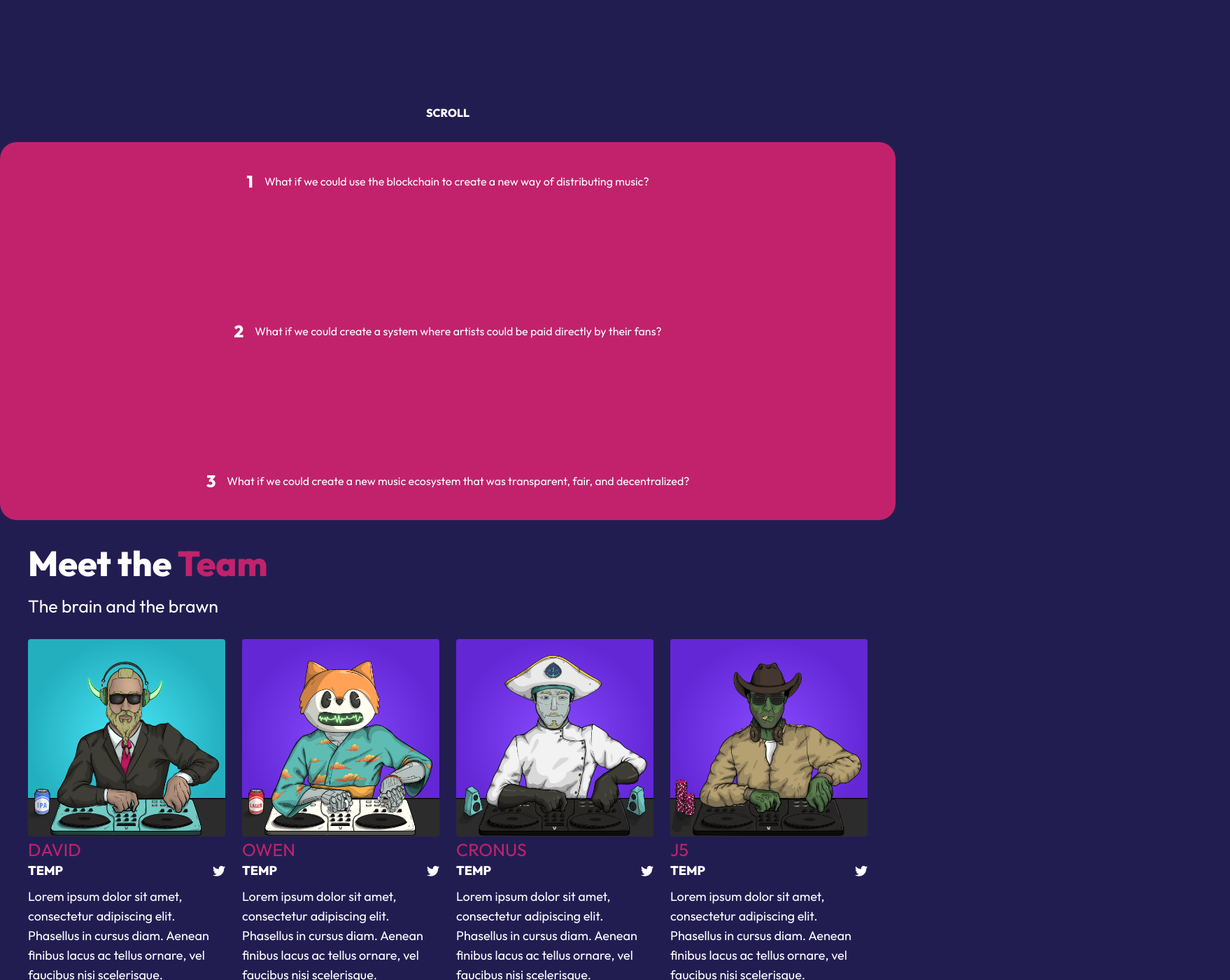
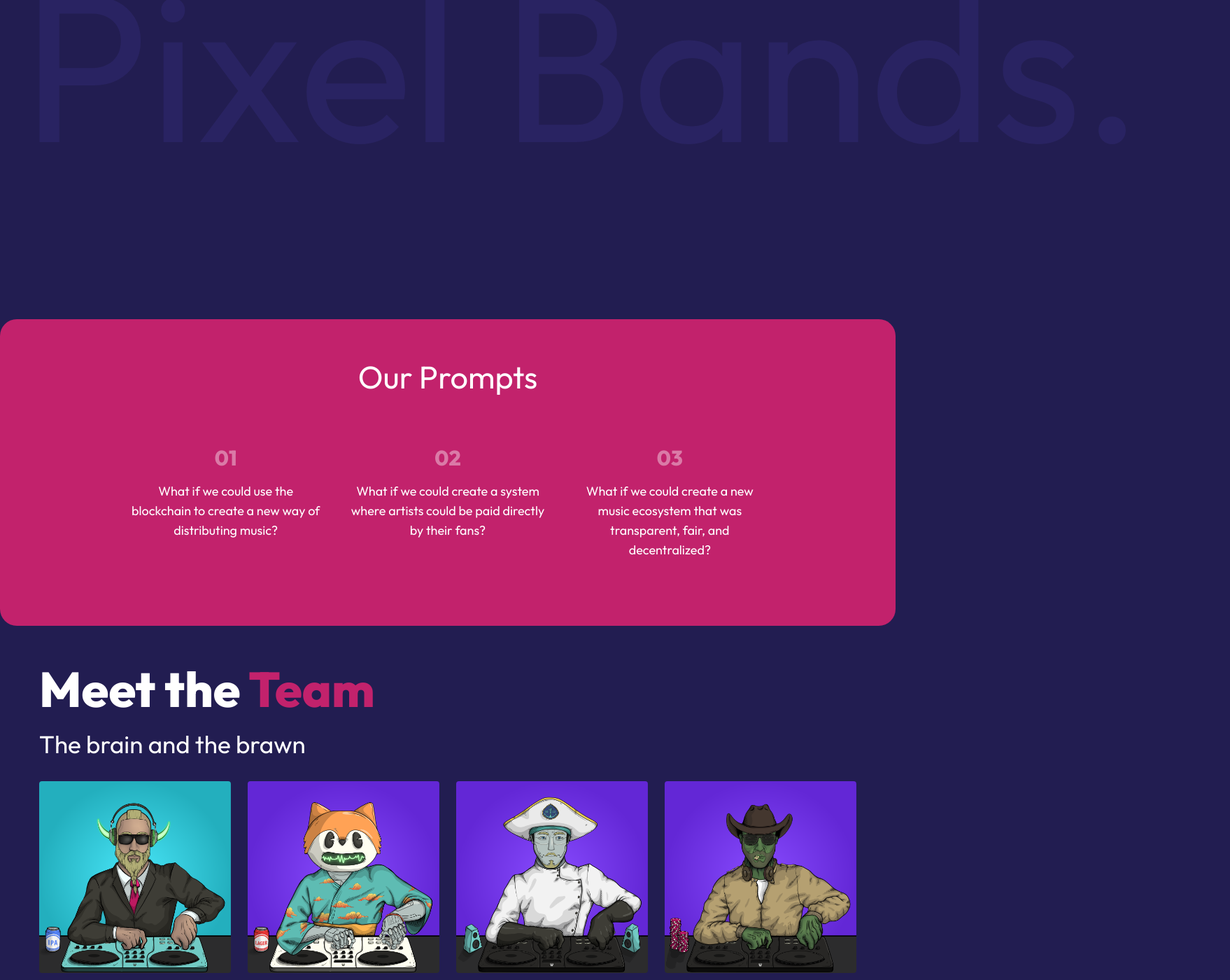
Before and after one commit to DavidPullinger/pixelbands-main, a Next.js app: page /about in a window 1280 px wide. Shown: the part 528-1928 px from the top of the page at 70% size, 1758 px wide, since content can reach past the window. Built offline with nearby package versions, Linux system fonts and the light colour scheme.

Commit message:
Finetune About page for medium/large screens
- removed a few animated SVGs on larger screens and added watermark text
- adjusted column/row layout for the Our Prompts section

```diff
--- a/components/About/NumberedParagraph.tsx
+++ b/components/About/NumberedParagraph.tsx
@@ -3,9 +3,11 @@ export default function NumberedParagraph(props: {
   number: number;
 }) {
   return (
-    <div className="flex items-center gap-4">
-      <p className="font-bold text-2xl">{props.number}</p>
-      <p>{props.text}</p>
+    <div className="flex items-center justify-start gap-4 md:flex-col">
+      <p className="font-bold text-2xl sm:text-3xl opacity-40">
+        0{props.number}
+      </p>
+      <p className="text-sm sm:text-lg">{props.text}</p>
     </div>
   );
 }
--- a/components/Navigation/Navigation.tsx
+++ b/components/Navigation/Navigation.tsx
@@ -19,7 +19,7 @@ export default function Navigation() {
   }
 
   return (
-    <div className="relative flex items-center justify-between z-10 pb-8">
+    <div className="relative flex items-center justify-between z-10 pb-8 lg:pb-12">
       <Logo width={32} height={32} className="cursor-pointer z-10" />
       {menuOpen ? (
         <XIcon
--- a/components/SVGs/AnimatedStraight.tsx
+++ b/components/SVGs/AnimatedStraight.tsx
@@ -13,6 +13,9 @@ export default function AnimatedStraight(props: AnimatedSVGIconParams) {
       const percentage = (center - top) / height;
       const drawLength = percentage > 0 ? percentage : 0;
       path.style.strokeDashoffset = drawLength < 1 ? 1 - drawLength : 0;
+      if (scrollY == 0) {
+        path.style.strokeDashoffset = 1;
+      }
     };
 
     window.addEventListener("scroll", onScroll, { passive: true });
--- a/components/SVGs/index.ts
+++ b/components/SVGs/index.ts
@@ -18,7 +18,7 @@ export type SVGIconParams = {
  * Aim for all animated SVGs using a foreground mask to have these params
  */
 export type AnimatedSVGIconParams = {
-  height: number;
+  height?: number;
   strokeWidth: number;
   animationSpeed?: number;
   className?: string;
--- a/pages/_document.tsx
+++ b/pages/_document.tsx
@@ -18,7 +18,7 @@ export default function Document() {
           rel="stylesheet"
         ></link>
       </Head>
-      <body className="bg-primary text-secondary m-10">
+      <body className="bg-primary text-secondary m-10 mb-14 lg:mx-14 overflow-x-hidden">
         <Main />
         <NextScript />
       </body>
--- a/pages/about.tsx
+++ b/pages/about.tsx
@@ -24,77 +24,102 @@ const paragraph_3 =
 const team = [
   {
     name: "David",
-    role: "Temp",
-    bio: "Lorem ipsum dolor sit amet, consectetur adipiscing elit. Phasellus in cursus diam. Aenean finibus lacus ac tellus ornare, vel faucibus nisi scelerisque.",
+    role: "Full Stack Developer",
+    bio: "Passionate about all things web",
     pfp: david,
   },
   {
     name: "Owen",
-    role: "Temp",
-    bio: "Lorem ipsum dolor sit amet, consectetur adipiscing elit. Phasellus in cursus diam. Aenean finibus lacus ac tellus ornare, vel faucibus nisi scelerisque.",
-
+    role: "Dev",
+    bio: "Passionate about building tomorrow's reality",
     pfp: owen,
   },
   {
     name: "Cronus",
     role: "Temp",
-    bio: "Lorem ipsum dolor sit amet, consectetur adipiscing elit. Phasellus in cursus diam. Aenean finibus lacus ac tellus ornare, vel faucibus nisi scelerisque.",
-
+    bio: "Short bio",
     pfp: cronus,
   },
 
   {
     name: "J5",
-    role: "Temp",
-    bio: "Lorem ipsum dolor sit amet, consectetur adipiscing elit. Phasellus in cursus diam. Aenean finibus lacus ac tellus ornare, vel faucibus nisi scelerisque.",
+    role: "Chief Engineer & Music Developer",
+    bio: "Multi-platinum mix and mastering engineer. Former staff at Criteria Studios, founding member of BanditDAO, and former MonkeDAO Board Member",
     pfp: j5,
   },
   {
-    name: "Kotin",
-    role: "Temp",
-    bio: "Lorem ipsum dolor sit amet, consectetur adipiscing elit. Phasellus in cursus diam. Aenean finibus lacus ac tellus ornare, vel faucibus nisi scelerisque.",
+    name: "Music Monke",
+    role: "Music & Project Strategy",
+    bio: "Web2 refugee, bedroom musician",
     pfp: kotin,
   },
   {
     name: "JRussell",
-    role: "Temp",
-    bio: "Lorem ipsum dolor sit amet, consectetur adipiscing elit. Phasellus in cursus diam. Aenean finibus lacus ac tellus ornare, vel faucibus nisi scelerisque.",
+    role: "Artist Relations & Community",
+    bio: "Musician, percussionist, instructor. Crypto and NFTs since 2021.",
     pfp: jrussell,
   },
   {
     name: "Boi King Koi",
-    role: "Temp",
-    bio: "Lorem ipsum dolor sit amet, consectetur adipiscing elit. Phasellus in cursus diam. Aenean finibus lacus ac tellus ornare, vel faucibus nisi scelerisque.",
+    role: "Marketing",
+    bio: "Music Producer, DJ, Podcaster, recording studio owner & operator. Basically, my life is music.",
     pfp: kingkoi,
   },
 ];
 
 const About: NextPage = () => {
   return (
-    <div className="flex flex-col gap-8">
-      <section className="flex flex-col max-h-[max(calc(100vh-16rem),540px)] gap-8">
-        <h1 className="font-bold text-[50px]">
+    <div className="flex flex-col gap-8 md:gap-12">
+      <section className="flex flex-col gap-4 md:gap-16">
+        <section className="relative flex flex-col max-h-[max(calc(100vh-16rem),540px)] gap-4 lg:max-h-screen lg:gap-8">
+          <h1 className="font-bold text-[50px] md:text-[70px] lg:text-[90px] lg:pr-[20vw]">
             Dope music meets the <span className="text-accent">Solana</span>{" "}
             blockchain
           </h1>
-        <h2 className="text-[25px] pr-6">
+          <h2 className="text-[25px] pr-6 pb-4 md:text-[35px] lg:text-[45px]">
             A new way to create, share, and discover music
           </h2>
           <AnimatedGuitar className="mx-auto" height={200} strokeWidth={4} />
+          <div className="hidden lg:block whitespace-nowrap absolute top-[40vh] -left-6 text-[#483EA6] -z-10 text-[300px] opacity-20">
+            Pixel Bands.&nbsp;&nbsp;
+          </div>
         </section>
-      <p className="mx-auto font-bold">SCROLL</p>
-      <section className="ml-[50%] p-10 -translate-x-1/2 -z-10 w-screen bg-accent rounded-3xl flex flex-col gap-4 items-center">
+        <p className="mx-auto font-bold md:hidden">SCROLL</p>
+        <section className="ml-[50%] p-14 -translate-x-1/2 -z-10 w-screen bg-accent rounded-3xl flex flex-col gap-8">
+          <h1 className="text-[25px] md:mx-auto md:text-[35px] lg:text-[45px]">
+            Our Prompts
+          </h1>
+          <div
+            className={
+              // small screen
+              "flex flex-col gap-4" +
+              // medium and larger screens
+              " md:grid md:grid-cols-3 md:gap-10 lg:px-[10vw] md:content-center md:h-[30vh] md:text-center"
+            }
+          >
             <NumberedParagraph text={paragraph_1} number={1} />
-        <AnimatedStraight className="mx-auto" height={150} strokeWidth={6} />
+            <AnimatedStraight
+              className="mx-auto md:hidden"
+              height={150}
+              strokeWidth={6}
+            />
             <NumberedParagraph text={paragraph_2} number={2} />
-        <AnimatedStraight className="mx-auto" height={150} strokeWidth={6} />
+            <AnimatedStraight
+              className="mx-auto md:hidden"
+              height={150}
+              strokeWidth={6}
+            />
             <NumberedParagraph text={paragraph_3} number={3} />
+          </div>
+        </section>
       </section>
       <section>
-        <h1 className="font-bold text-[50px]">
+        <h1 className="font-bold text-[50px] md:text-[70px]">
           Meet the <span className="text-accent">Team</span>
         </h1>
-        <h2 className="text-[25px] pb-8 pt-4">The brain and the brawn</h2>
+        <h2 className="text-[25px] pb-8 pt-4 md:text-[35px]">
+          The brain and the brawn
+        </h2>
         <div className="grid grid-cols-2 gap-x-4 gap-y-16 md:grid-cols-3 md:gap-x-6 lg:grid-cols-4">
           {team.map((member) => {
             return (
--- a/styles/animations.css
+++ b/styles/animations.css
@@ -4,6 +4,22 @@
 }
 * {
   transition: all ease-out 100ms;
+}
+
+.slide {
+  animation: slide 6s linear infinite;
+}
+.slide-second {
+  animation-delay: 3s;
+}
+
+@keyframes slide {
+  from {
+    transform: translateX(100%);
+  }
+  to {
+    transform: translateX(-100%);
+  }
 }
 
 /* ======================== MENU SLIDE ======================= */
--- a/styles/globals.css
+++ b/styles/globals.css
@@ -25,11 +25,3 @@ a {
 * {
   box-sizing: border-box;
 }
-
-.list-team {
-  display: grid;
-  grid-template-columns: 1fr 1fr;
-  grid-template-rows: auto auto;
-  column-gap: 2rem;
-  row-gap: 4rem;
-}
```
Lines whose indentation alone changed are shown as unchanged.
